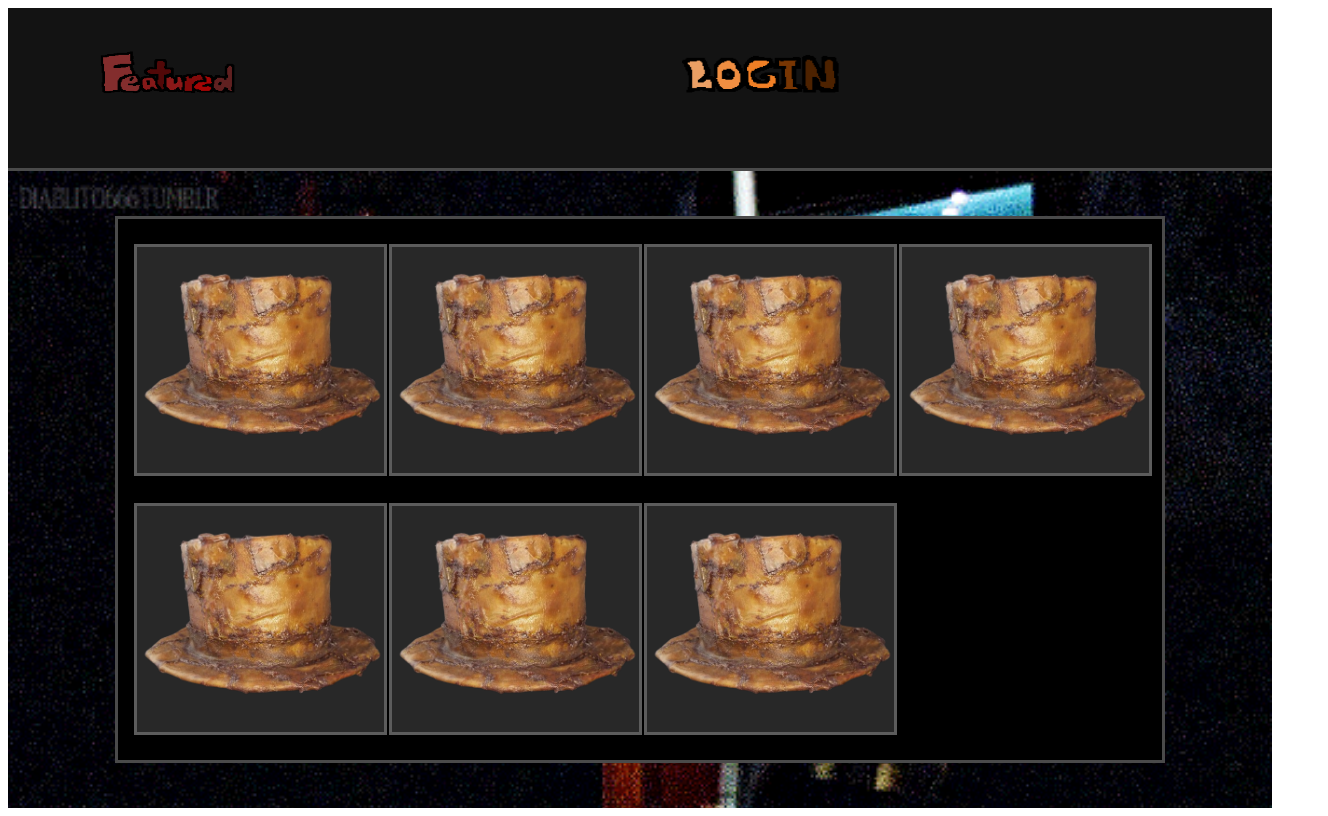
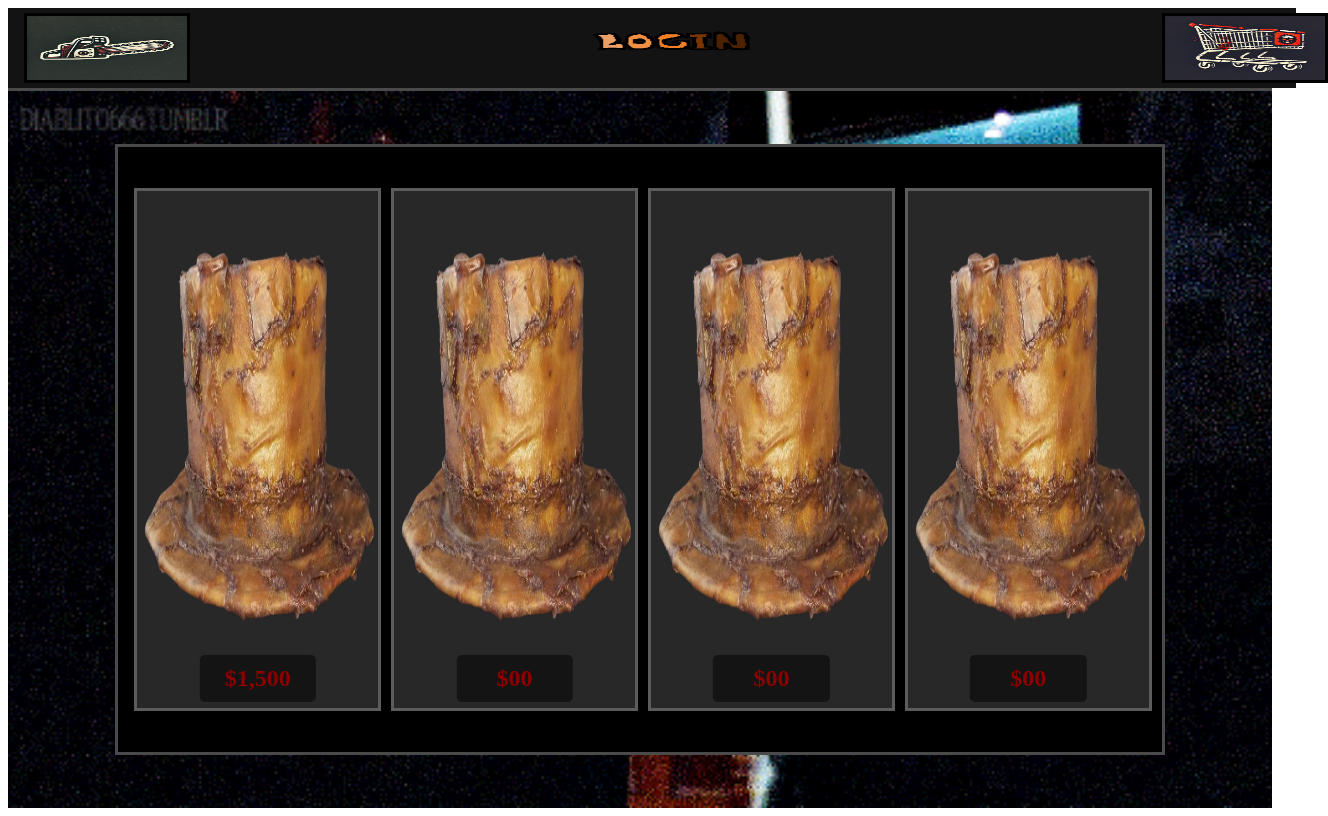
Before and after one commit to wedward6/bigDatabaseWebsite, a website: page BigDatabaseWebsite/ClothingStoreHomePage.html in a window 1280 px wide. Shown: the whole page, 1328 px wide, since content can reach past the window. Drawn offline with Linux system fonts and the light colour scheme.

Commit message:
touched up homeScreen look

```diff
--- a/BigDatabaseWebsite/ClothingStoreHomePage.html
+++ b/BigDatabaseWebsite/ClothingStoreHomePage.html
@@ -12,12 +12,7 @@
 				font-family: graf;
 				src: url('SparticalGraffitiLine_PERSONAL_USE_ONLY.otf');
 			}
-			#image1:hover {
-			content: url('featured.gif');
-		}
-			#image2:hover {
-			content: url('login.gif');
-		}
+
 			#featuredLeft:hover {
 			content: url('humanHat.gif');
 		}
@@ -29,18 +24,35 @@
 	<body>
 		<Div class = "container">
 			<nav class="TopBar">
-			 <img id="image1" src="featured.png" onclick="window.location.href = 'featuredPage.html'">
+
+			 <img id="logo" src="clothingLogo.png" onclick="window.location.href = 'ClothingStoreHomePage.html'">
 			 <img id="image2" src="login.png" onclick="window.location.href = 'SignInPage.html'">
+			 <img id="cart" src="cartIcon.png" onclick="window.location.href = 'ClothingStoreHomePage.html'">
 			 </nav>
 			<main class="MainScreen">
 				<div class="ItemContainer">
-					<img class="purchasableItem" src="humanHat.png" onclick="window.location.href = 'humanHat.html'">
-					<img class="purchasableItem" src="humanHat.png" onclick="window.location.href = 'humanHat.html'">
-					<img class="purchasableItem" src="humanHat.png" onclick="window.location.href = 'humanHat.html'">
-					<img class="purchasableItem" src="humanHat.png" onclick="window.location.href = 'humanHat.html'">
-					<img class="purchasableItem" src="humanHat.png" onclick="window.location.href = 'humanHat.html'">
-					<img class="purchasableItem" src="humanHat.png" onclick="window.location.href = 'humanHat.html'">
-					<img class="purchasableItem" src="humanHat.png" onclick="window.location.href = 'humanHat.html'">
+					<div class="purchasableItem">
+						<img src="humanHat.png" onclick="window.location.href = 'ItemDetails.html'">
+						<h1 class="itemPrice">$1,500</h1>
+						<h1 class="outOfStockText">OUT OF STOCK</h1>
+					</div>
+					<div class="purchasableItem">
+						<img src="humanHat.png" onclick="window.location.href = 'ItemDetails.html'">
+						<h1 class="itemPrice">$00</h1>
+						<h1 class="outOfStockText">OUT OF STOCK</h1>
+					</div>
+					<div class="purchasableItem">
+						<img src="humanHat.png" onclick="window.location.href = 'ItemDetails.html'">
+						<h1 class="itemPrice">$00</h1>
+						<h1 class="outOfStockText">OUT OF STOCK</h1>
+					</div>
+					<div class="purchasableItem">
+						<img src="humanHat.png" onclick="window.location.href = 'ItemDetails.html'">
+						<h1 class="itemPrice">$00</h1>
+						<h1 class="outOfStockText">OUT OF STOCK</h1>
+					</div>
+
+
 				</div>
 
 		 </main>
--- a/BigDatabaseWebsite/css/styles.css
+++ b/BigDatabaseWebsite/css/styles.css
@@ -1,7 +1,7 @@
 .container {
     display: grid;
 
-    grid-template-rows: 20% 1fr;
+    grid-template-rows: 10% 1fr;
     height: 100vh;
     width: 100%;
 }
@@ -12,15 +12,19 @@
     height: 100%;
     width: 100%;
 
+
     display: grid;
-    justify-content: space-evenly;
+    justify-content:stretch;
     align-items:center;
 
     grid-template-rows: repeat(2, 100%);
-    grid-template-columns: repeat(2, 40%);
+    grid-template-columns: repeat(3, 45%);
 
     border-color: white;
     border-bottom-style: solid;
+    padding-left: 1rem;
+    padding-right: .5rem;
+
 
 }
 .MainScreen{
@@ -105,9 +109,13 @@ button[type="submit"]:hover {
     font-size: x-large;
 }
 
-#image1, #image2{
+#logo, #cart, #image2{
     width: 10rem;
     height: 80%;
+
+}
+#logo, #cart{
+    border-style: solid;
 }
 .purchasableItem{
     width: 100%;
@@ -115,6 +123,8 @@ button[type="submit"]:hover {
     background-color: #282828;
     border: rgb(92, 92, 92);
     border-style: solid;
+
+    position: relative;
 }
 
 .ItemContainer{
@@ -126,7 +136,7 @@ button[type="submit"]:hover {
     width: 80%;
     height: 80%;
 
-    gap: .5rem;
+    gap: 1rem;
     grid-template-columns: repeat(4, auto);
     grid-template-rows: auto;
     justify-content: center;
@@ -134,3 +144,43 @@ button[type="submit"]:hover {
     border-style: solid;
     border-color: rgb(74, 74, 74);;
 }
+
+.purchasableItem img{
+    width: 100%;
+    height: 100%;
+}
+.itemPrice{
+    position: absolute; /* Position relative to .image-container */
+    bottom: -10px;
+    left: 50%; /* Center horizontally */
+    transform: translate(-50%); /* Center the text exactly */
+
+    width: 40%;
+    text-align: center;
+
+    font-size: 1.5rem; /* Adjust text size */
+    font-weight: bold; /* Optional: make the text bold */
+    background-color: rgba(0, 0, 0, 0.5); /* Optional: dark background with transparency */
+    padding: 10px; /* Adds padding around text */
+    border-radius: 5px; /* Optional: rounds text box corners */
+    color: darkred;
+}
+
+.outOfStockText{
+        position: absolute; /* Position relative to .image-container */
+        top: 50%; /* Center vertically */
+        left: 50%; /* Center horizontally */
+        transform: translate(-50%, -50%); /* Center the text exactly */
+        color: darkred; /* Text color */
+        font-size: 1.5rem; /* Adjust text size */
+        text-align: center;
+
+        width: 80%;
+        font-weight: bold; /* Optional: make the text bold */
+        background-color: rgba(0, 0, 0, 0.5); /* Optional: dark background with transparency */
+        padding: 10px; /* Adds padding around text */
+        border-radius: 5px; /* Optional: rounds text box corners */
+
+        visibility: hidden;
+
+}
```
Also changed, not shown: BigDatabaseWebsite/ItemDetails.html (added, +60 -0 lines), BigDatabaseWebsite/RegisterPage.html (+6 -3 lines), BigDatabaseWebsite/SignInPage.html (+5 -3 lines), BigDatabaseWebsite/humanHat.html (deleted, +0 -60 lines), BigDatabaseWebsite/cartIcon.png (added), BigDatabaseWebsite/clothingLogo.png (added), BigDatabaseWebsite/clothingWebsiteIcon.png (added).
